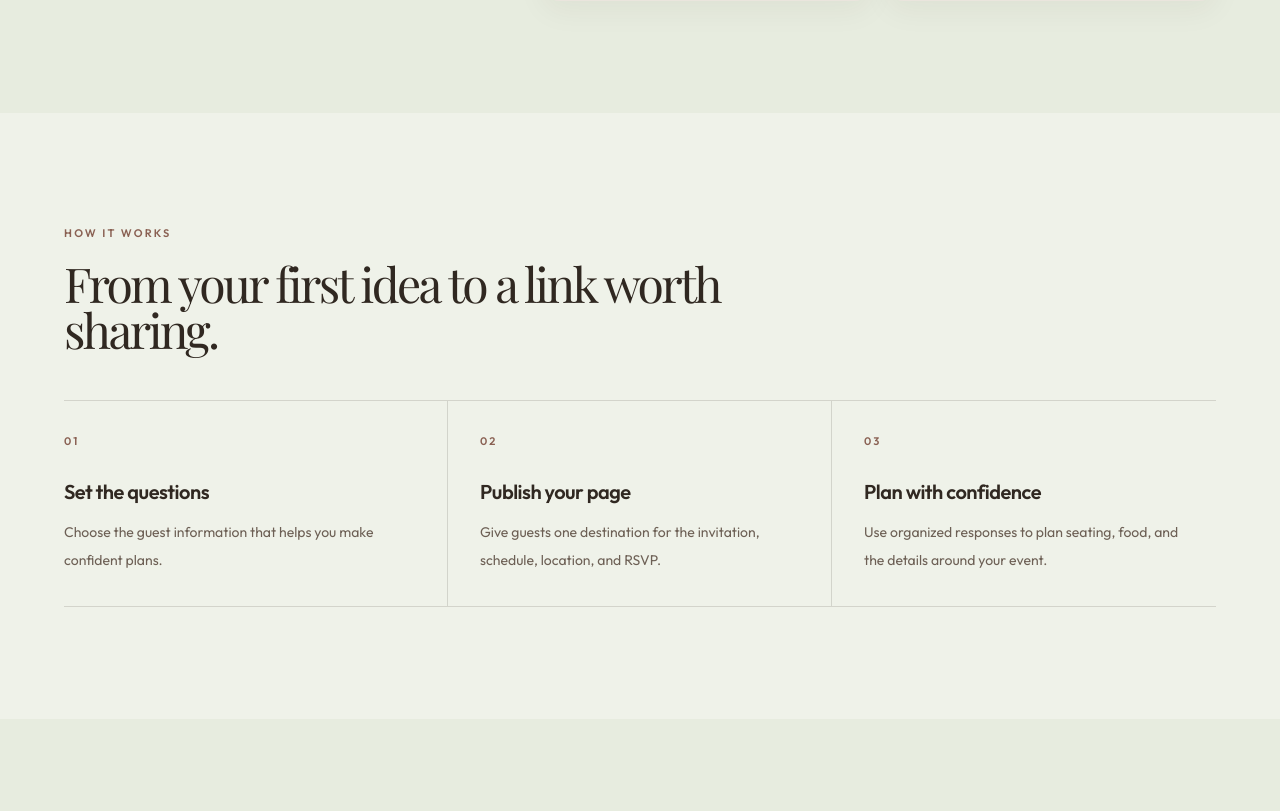
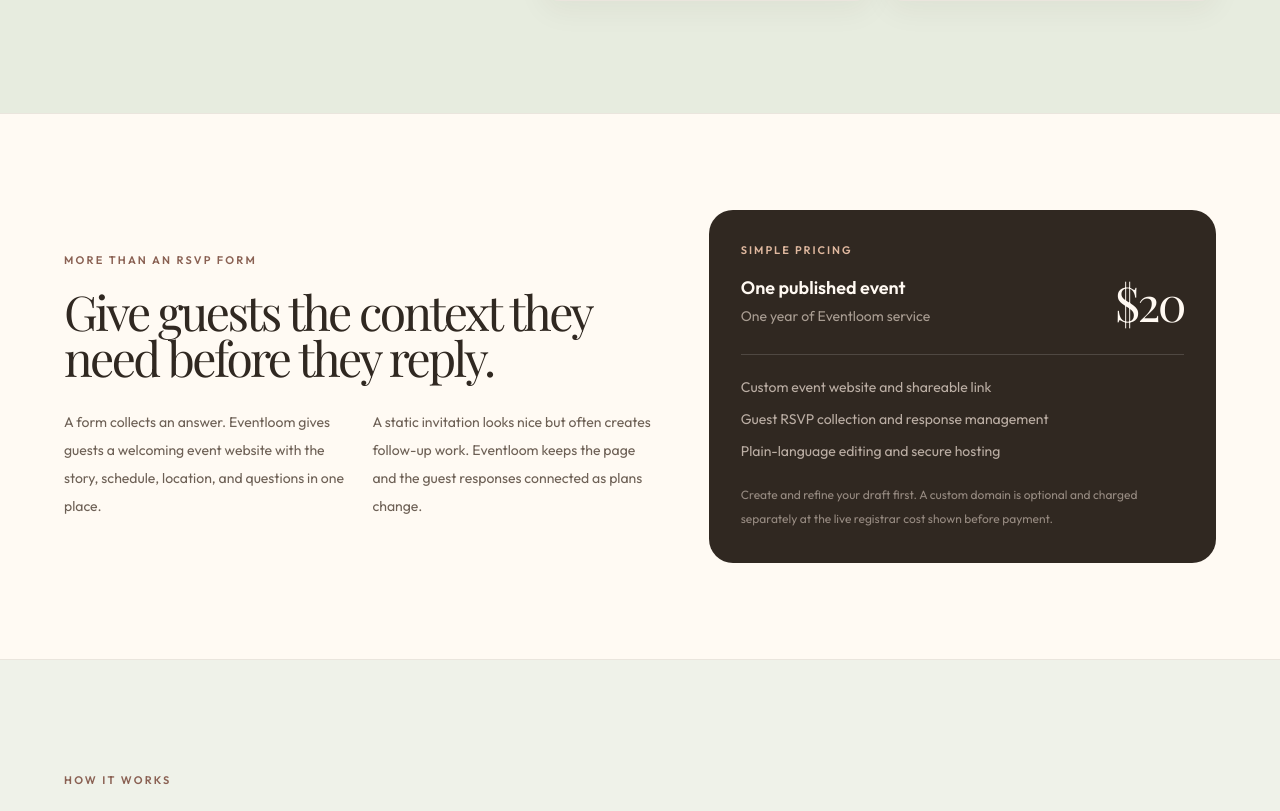
Before and after one commit to eventloom-ai/eventloom, a Next.js app: page /online-rsvp in a window 1280 px wide. Shown: the part 1057-1868 px from the top of the page. Built offline with nearby package versions, Linux system fonts and the light colour scheme; no server answers; a web font is replaced by a local one.

Commit message:
Complete landing page SEO requirements

```diff
--- a/src/components/seo-landing-page.tsx
+++ b/src/components/seo-landing-page.tsx
@@ -66,6 +66,25 @@
         </div>
       </section>
 
+      <section className="border-y border-[#302821]/10 bg-[#fffaf3] px-5 py-20 sm:px-8 sm:py-24">
+        <div className="mx-auto grid max-w-6xl gap-12 lg:grid-cols-[1fr_0.85fr] lg:items-center">
+          <div>
+            <p className="text-[11px] font-semibold uppercase tracking-[0.2em] text-[#8a6153]">More than an RSVP form</p>
+            <h2 className="mt-5 max-w-xl font-[family-name:var(--font-playfair)] text-4xl leading-[0.95] tracking-[-0.055em] sm:text-5xl">Give guests the context they need before they reply.</h2>
+            <div className="mt-7 grid gap-5 text-sm leading-7 text-[#6d6055] sm:grid-cols-2">
+              <p>A form collects an answer. Eventloom gives guests a welcoming event website with the story, schedule, location, and questions in one place.</p>
+              <p>A static invitation looks nice but often creates follow-up work. Eventloom keeps the page and the guest responses connected as plans change.</p>
+            </div>
+          </div>
+          <article className="rounded-[1.5rem] bg-[#302821] p-6 text-[#fff9f2] sm:p-8">
+            <p className="text-[11px] font-semibold uppercase tracking-[0.18em] text-[#dfb89f]">Simple pricing</p>
+            <div className="mt-4 flex items-end justify-between gap-4"><div><p className="text-lg font-semibold">One published event</p><p className="mt-1 text-sm text-[#eadbd0]/65">One year of Eventloom service</p></div><p className="font-[family-name:var(--font-playfair)] text-5xl tracking-[-0.055em]">$20</p></div>
+            <ul className="mt-7 space-y-2 border-t border-white/15 pt-5 text-sm leading-6 text-[#eadbd0]/75"><li>Custom event website and shareable link</li><li>Guest RSVP collection and response management</li><li>Plain-language editing and secure hosting</li></ul>
+            <p className="mt-5 text-xs leading-6 text-[#eadbd0]/55">Create and refine your draft first. A custom domain is optional and charged separately at the live registrar cost shown before payment.</p>
+          </article>
+        </div>
+      </section>
+
       <section className="bg-[#eff2e9] px-5 py-20 sm:px-8 sm:py-28">
         <div className="mx-auto max-w-6xl">
           <p className="text-[11px] font-semibold uppercase tracking-[0.2em] text-[#8a6153]">How it works</p>
```
Also changed, not shown: 1 other file (tests, documents, lock files or other folders).
